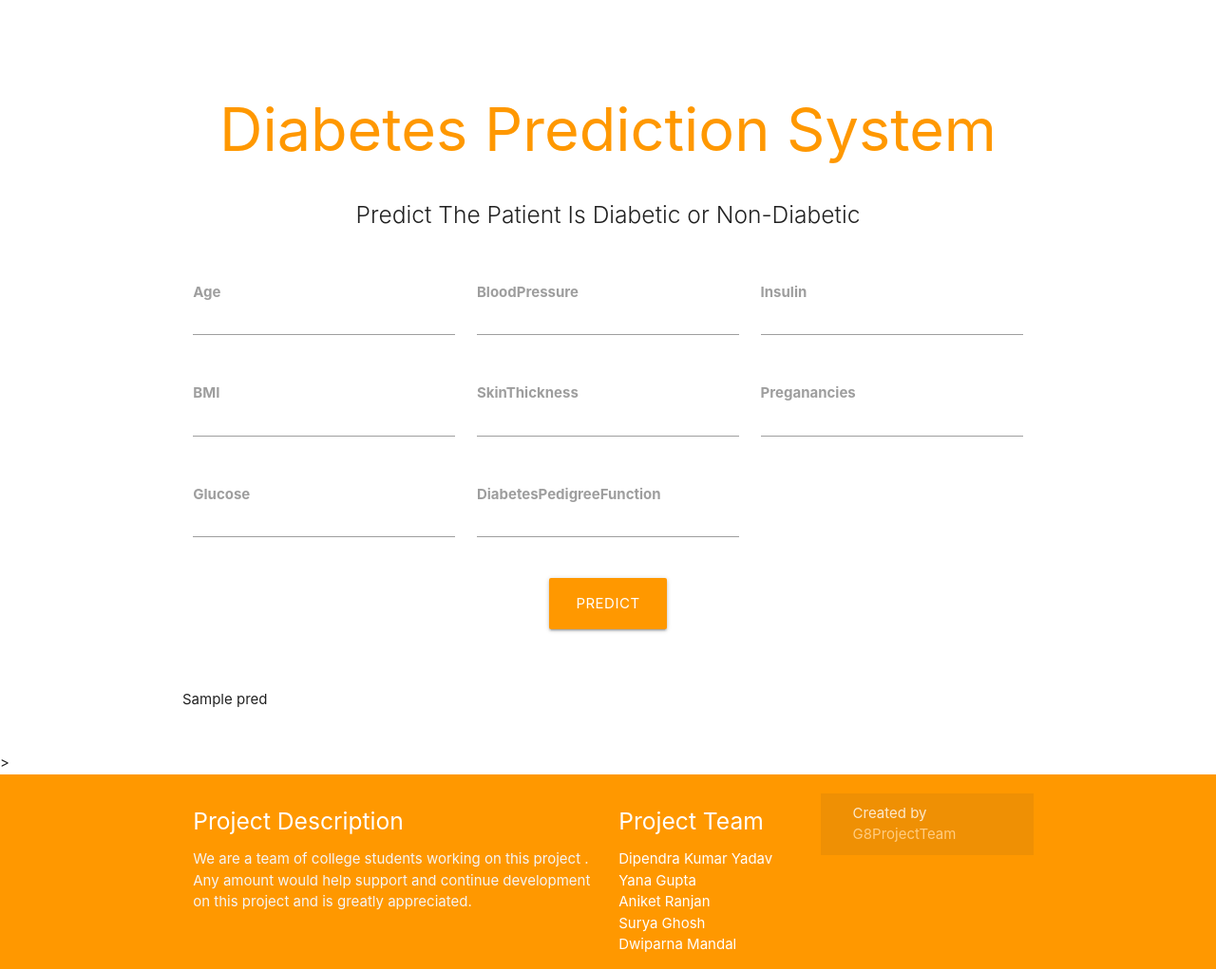
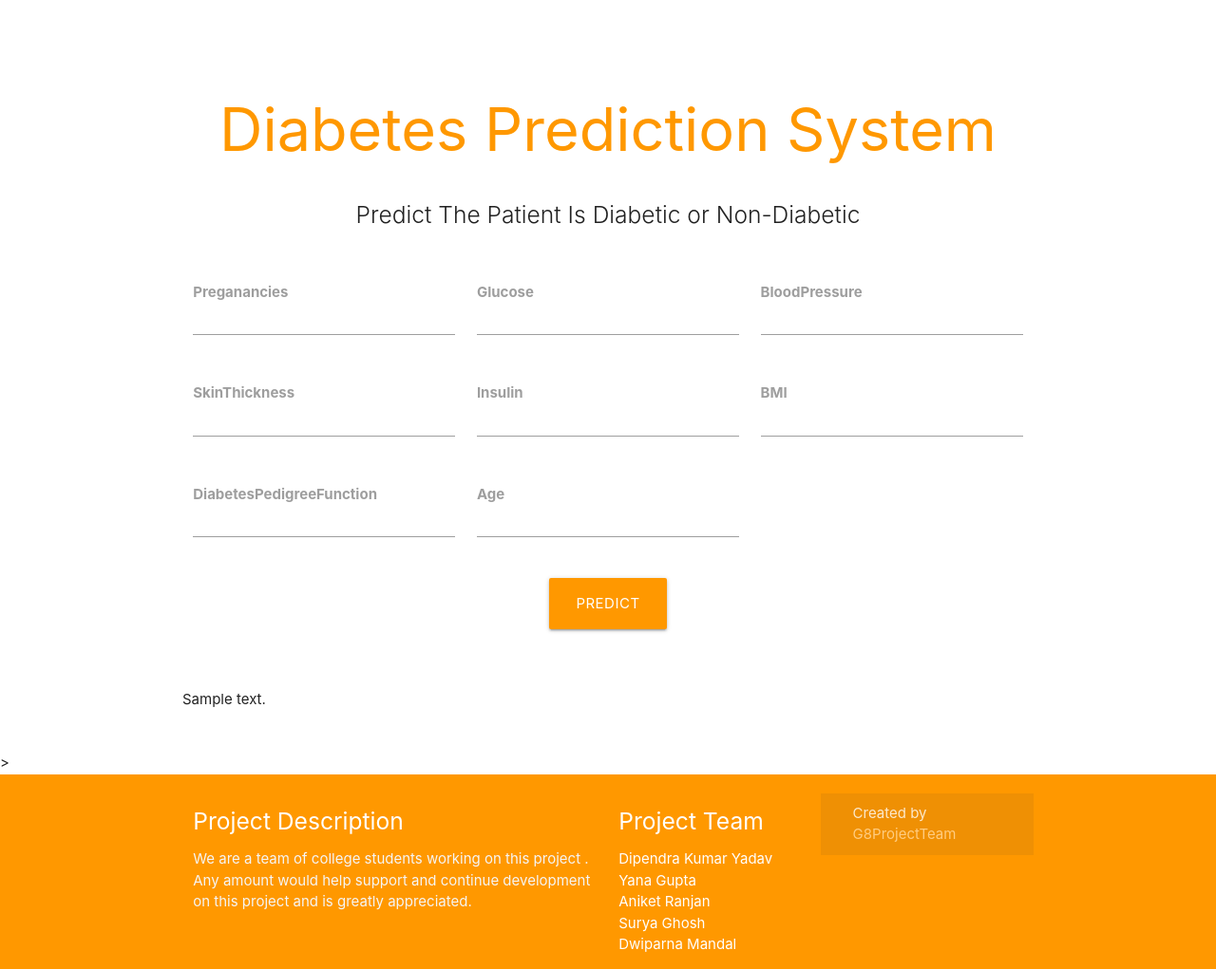
Before and after one commit to Dipendrakumar1/Diabetes-Predictio-System, a Flask app: template template/index.html in a window 1280 px wide. Shown: the top 1021 px of the page at 95% size. Run offline with Flask 3, Linux system fonts and the light colour scheme; the template is opened without the code that fills it: most values are stand-ins (such as "Sample title", 1, 10 or a date in 2020); parts of the project's set-up code (start-up, migrations or seed data) failed here and were passed over; some libraries are stand-ins or nearby versions.

Commit message:
Updated all files

```diff
--- a/app.py
+++ b/app.py
@@ -1,17 +1,25 @@
-### Integrate HTML With Flask
-### HTTP verb GET And POST
+from flask import Flask, redirect, url_for, render_template, request, jsonify
+import pickle
+import numpy as np
+app = Flask(__name__, template_folder='template')
+model = pickle.load(open('model.pkl', 'rb'))
 
-##Jinja2 template engine
-'''
-{%...%} conditions,for loops
-{{    }} expressions to print output
-{#....#} this is for comments
-'''
-from flask import Flask,redirect,url_for,render_template,request
-app=Flask(__name__)
+
 @app.route('/')
 def welcome():
     return render_template('index.html')
 
-if __name__=='__main__':
+
+@app.route('/predict', methods=['POST'])
+def predict():
+    int_features = [float(x) for x in request.form.values()]
+    final_features = [np.array(int_features)]
+    prediction = model.predict(final_features)
+    if prediction[0] == 1:
+        return render_template('index.html', prediction_text='The person is diabetic.')
+    else:
+        return render_template('index.html', prediction_text='The person is Non-diabetic.')
+
+
+if __name__ == '__main__':
     app.run(debug=True)
--- /dev/null
+++ b/request.py
@@ -0,0 +1,6 @@
+# import requests
+
+# url = 'http://localhost:5000/predict_api'
+# r = requests.post(url, json={'Preganancies': 6, 'Glucose': 148, 'BloodPressure': 72, 'skinThickness': 35, 'Insulin': 0, 'BMI': 33, 'DiabetesPedigreeFunction':0 , 'Age':50 })
+
+# print(r.json())
--- a/template/index.html
+++ b/template/index.html
@@ -8,13 +8,14 @@
 
   <!-- CSS  -->
   <!-- <link rel="stylesheet" href="{{ url_for('static',filename='https://fonts.googleapis.com/icon?family=Material+Icons') }}" > -->
-  <!-- <link href="https://fonts.googleapis.com/icon?family=Material+Icons" rel="stylesheet"> -->
+  <link href="https://fonts.googleapis.com/icon?family=Material+Icons" rel="stylesheet">
   <!-- <link href="{{ url_for('static',filename='static/css/materialize.css') }}"  type=  text/css  rel="stylesheet" media="screen,projection" /> -->
   <!-- <link href="./static/css/materialize.css" type="text/css" rel="stylesheet" media="screen,projection" /> -->
   <!-- <link  type="text/css" rel="stylesheet" href="{{ url_for('static',filename='static/css/style.css') }}"  media="screen,projection" /> -->
   <!-- <link href="./static/css2/style.css" type="text/css" rel="stylesheet" media="screen,projection" /> -->
 
-  <link rel="stylesheet" href="{{ url_for('static',filename='static/css/materialize.css') }}">
+  <link rel="stylesheet" href="{{ url_for('static',filename='css/materialize.css') }}">
+  <link rel="stylesheet" href="{{ url_for('static',filename='css/style.css') }}">
 
 </head>
 
@@ -30,21 +31,33 @@
       </div>
 
       <div class="row">
-        <form action='/predict' method="post" class="col s12">
+        <form action="{{ url_for('predict')}}" method="post" class="col s12">
           <div class="row">
             <div class="input-field col s4">
-              <label for="first_name"><b>Age</b></label>
+              <label for="first_name"><b>Preganancies</b></label>
               <br>
-              <input name="Age" id="first_name" type="text" class="validate">
+              <input name="Preganancies" id="first_name" type="text" class="validate">
             </div>
             <div class="input-field col s4">
 
-              <label for="last_name"><b>BloodPressure</b></label>
+              <label for="last_name"><b>Glucose</b></label>
               <br>
-              <input id="last_name" name="BloodPressure" type="text" class="validate">
+              <input id="last_name" name="Glucose" type="text" class="validate">
 
             </div>
 
+            <div class="input-field col s4">
+              <label for="_name"><b>BloodPressure</b></label>
+              <br>
+              <input id="_name" name="BloodPressure" type="text" class="validate">
+
+            </div>
+            <div class="input-field col s4">
+              <label for="_name"><b>SkinThickness</b></label>
+              <br>
+              <input id="_name" name="SkinThickness" type="text" class="validate">
+
+            </div>
             <div class="input-field col s4">
               <label for="_name"><b>Insulin</b></label>
               <br>
@@ -52,33 +65,20 @@
 
             </div>
             <div class="input-field col s4">
-              <label for="_name2"><b>BMI</b></label>
+              <label for="_name"><b>BMI</b></label>
               <br>
-              <input id="_name2" name="BMI" type="text" class="validate">
-
+              <input id="_name" name="BMI" type="text" class="validate">
             </div>
             <div class="input-field col s4">
-              <label for="_name3"><b>SkinThickness</b></label>
+              <label for="_name"><b>DiabetesPedigreeFunction</b></label>
               <br>
-              <input id="_name3" name="SkinThickness" type="text" class="validate">
-
+              <input id="_name" name="DiabetesPedigreeFunction" type="text" class="validate">
             </div>
             <div class="input-field col s4">
-              <label for="_name4"><b>Preganancies</b></label>
+              <label for="_name"><b>Age</b></label>
               <br>
-              <input id="_name4" name="Preganancies" type="text" class="validate">
+              <input id="_name" name="Age" type="text" class="validate">
             </div>
-            <div class="input-field col s4">
-              <label for="_name5"><b>Glucose </b></label>
-              <br>
-              <input id="_name5" name="Glucose" type="text" class="validate">
-            </div>
-            <div class="input-field col s4">
-              <label for="_name6"><b>DiabetesPedigreeFunction </b></label>
-              <br>
-              <input id="_name6" name="DiabetesPedigreeFunction" type="text" class="validate">
-            </div>
-
           </div >
           <div class="row center">
           <button type="submit" class="btn-large waves-effect waves-light orange">Predict</button>
@@ -86,7 +86,7 @@
       </form>
     </div>
 
-    <br> {{pred}}<br>
+    <br> {{prediction_text}}<br>
 
   </div>
   </div>
@@ -126,9 +126,9 @@
 
 
   <!--  Scripts-->
-  <script src="https://code.jquery.com/jquery-2.1.1.min.js"></script>
+  <!-- <script src="https://code.jquery.com/jquery-2.1.1.min.js"></script>
   <script src=".js/materialize.js"></script>
-  <script src="js/init.js"></script>
+  <script src="js/init.js"></script> -->
 
 </body>
 
```
Also changed, not shown: static/css/materialize.css (renamed from template/static/css/materialize.css), static/css/materialize.min.css (renamed from template/static/css/materialize.min.css), static/css/style.css (renamed from template/static/css/style.css), static/js/init.js (renamed from template/static/js/init.js), static/js/materialize.js (renamed from template/static/js/materialize.js), static/js/materialize.min.js (renamed from template/static/js/materialize.min.js), 1 other file.
